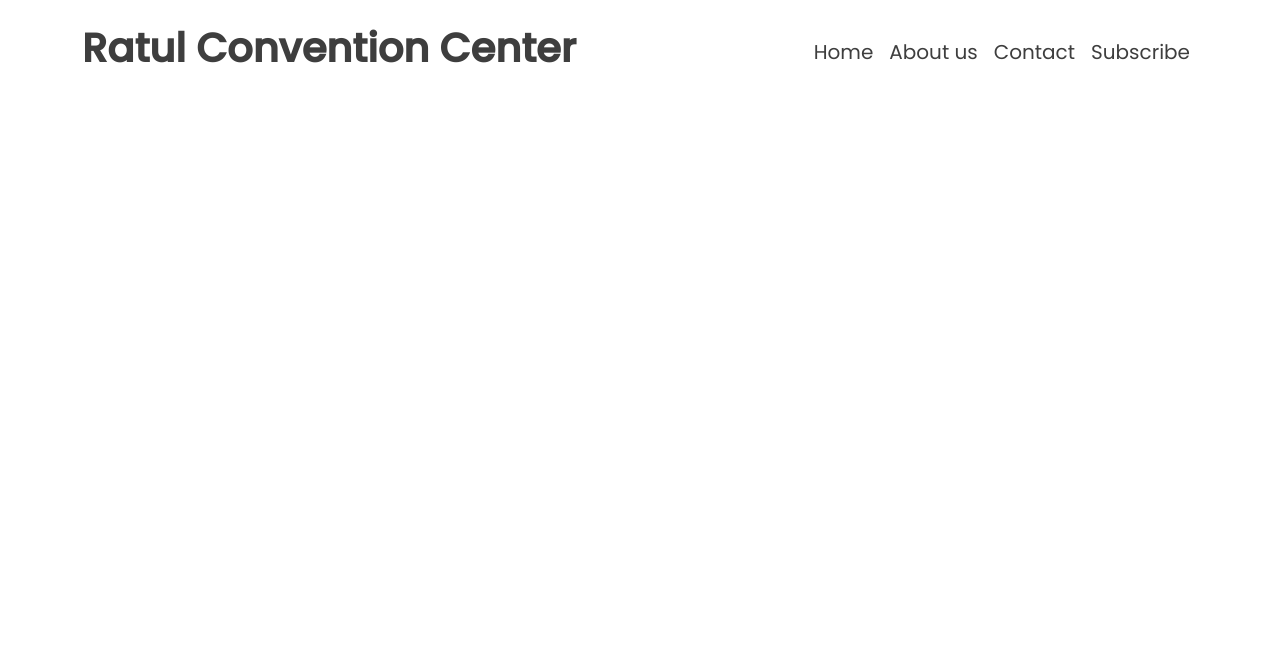
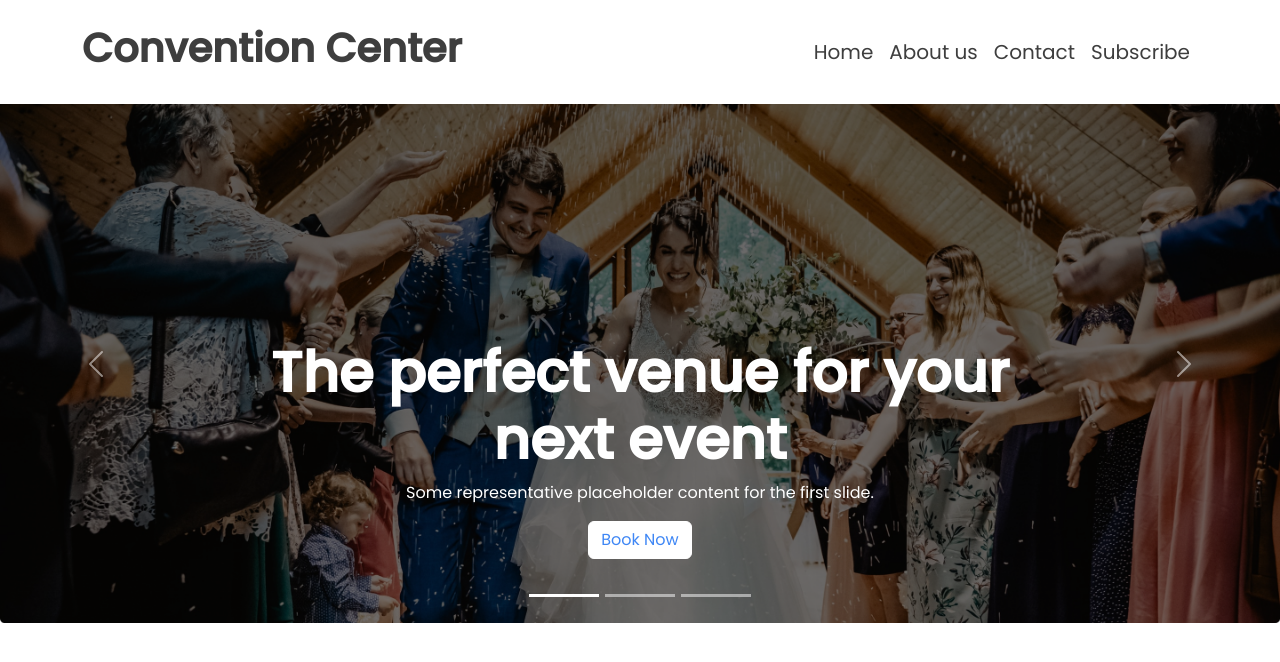
Before and after one commit to Ashik465/convention-center, a plain HTML site: page index.html in a window 1280 px wide. Drawn offline with Linux system fonts and the light colour scheme.

Commit message:
header complete

```diff
--- a/index.html
+++ b/index.html
@@ -12,11 +12,12 @@
 
 <header>
 
+    <!-- nav section  -->
 <section>
     <nav class="navbar navbar-expand-lg container my-3 ">
         <div class="container-fluid">
           <h1 class="fw-bold display-6 text-primary">
-            Ratul Convention Center
+             Convention Center
           </h1>
           <button
             class="navbar-toggler"
@@ -49,6 +50,55 @@
       </nav>
 </section>
 
+<!-- banner section  -->
+
+<section>
+    <div id="carouselExampleCaptions" class="carousel slide">
+        <div class="carousel-indicators">
+          <button type="button" data-bs-target="#carouselExampleCaptions" data-bs-slide-to="0" class="active" aria-current="true" aria-label="Slide 1"></button>
+          <button type="button" data-bs-target="#carouselExampleCaptions" data-bs-slide-to="1" aria-label="Slide 2"></button>
+          <button type="button" data-bs-target="#carouselExampleCaptions" data-bs-slide-to="2" aria-label="Slide 3"></button>
+        </div>
+        <div class="carousel-inner">
+          <div class="carousel-item active">
+            <img src="images/banner.png" class="d-block w-100" alt="...">
+            <div class="carousel-caption d-none d-md-block">
+              <h5 class="text-white display-4 fw-semibold">The perfect venue for your
+               <br> next event</h5>
+              <p>Some representative placeholder content for the first slide.</p>
+              <button class=" btn btn-primary mb-4">Book Now</button>
+            </div>
+          </div>
+          <div class="carousel-item">
+            <img src="images/banner.png" class="d-block w-100" alt="...">
+            <div class="carousel-caption d-none d-md-block">
+                <h5 class="text-white display-4 fw-semibold">The perfect venue for your
+                 <br> next event</h5>
+                <p>Some representative placeholder content for the first slide.</p>
+                <button class=" btn btn-primary mb-4">Book Now</button>
+              </div>
+          </div>
+          <div class="carousel-item">
+            <img src="images/banner.png" class="d-block w-100" alt="...">
+            <div class="carousel-caption d-none d-md-block">
+                <h5 class="text-white display-4 fw-semibold">The perfect venue for your
+                 <br> next event</h5>
+                <p>Some representative placeholder content for the first slide.</p>
+                <button class=" btn btn-primary mb-4">Book Now</button>
+              </div>
+          </div>
+        </div>
+        <button class="carousel-control-prev" type="button" data-bs-target="#carouselExampleCaptions" data-bs-slide="prev">
+          <span class="carousel-control-prev-icon" aria-hidden="true"></span>
+          <span class="visually-hidden">Previous</span>
+        </button>
+        <button class="carousel-control-next" type="button" data-bs-target="#carouselExampleCaptions" data-bs-slide="next">
+          <span class="carousel-control-next-icon" aria-hidden="true"></span>
+          <span class="visually-hidden">Next</span>
+        </button>
+      </div>
+</section>
+
 
 </header>
 
```
Also changed, not shown: style/style.css (+26 -0 lines), style/bootstrap.css.
